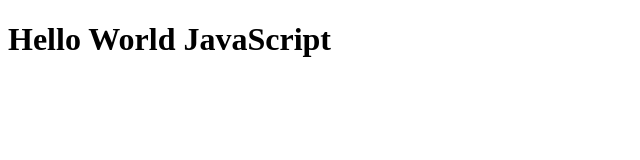
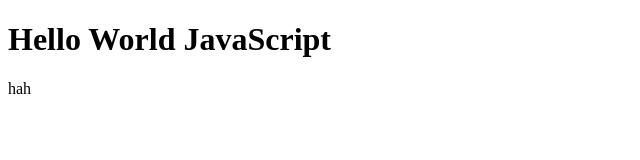
Before and after one commit to huutri12/basic_JS, a plain HTML site: page javascript/advances/callbackjs.html in a window 1280 px wide. Shown: the full height of the page, 0-640 px from the left. Drawn offline with Linux system fonts and the light colour scheme; no server answers.

Commit message:
first commit

```diff
--- a/javascript/advances/callbackjs.html
+++ b/javascript/advances/callbackjs.html
@@ -44,6 +44,7 @@
 
 <body>
     <h1>Hello World JavaScript</h1>
+    hah
 </body>
 
 </html>
```
Also changed, not shown: 2 other files.
